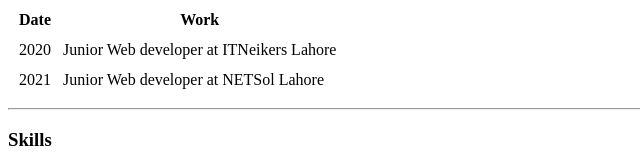
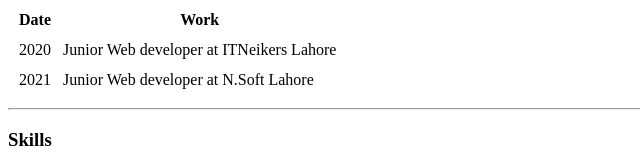
Before and after one commit to nomanziakissana/cv, a plain HTML site: page index.html in a window 1280 px wide. Shown: the part 440-606 px from the top of the page, 0-640 px from the left. Drawn offline with Linux system fonts and the light colour scheme.

Commit message:
Update index.html

```diff
--- a/index.html
+++ b/index.html
@@ -46,7 +46,7 @@
       </tr>
       <tr>
         <td>2021</td>
-        <td>Junior Web developer at NETSol Lahore</td>
+        <td>Junior Web developer at N.Soft Lahore</td>
       </tr>
     </tbody>
 
```
